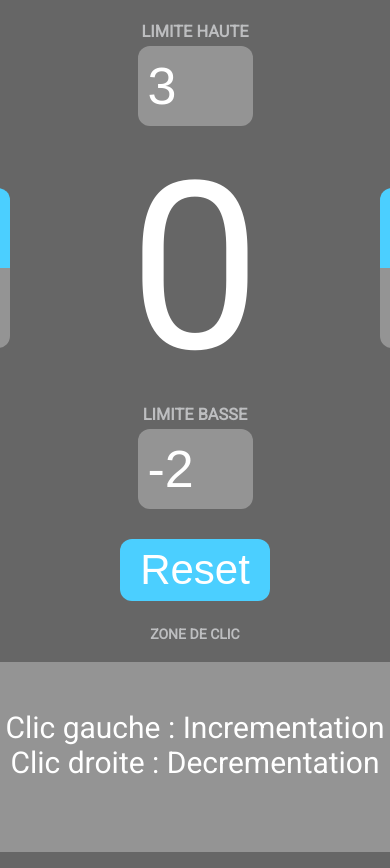
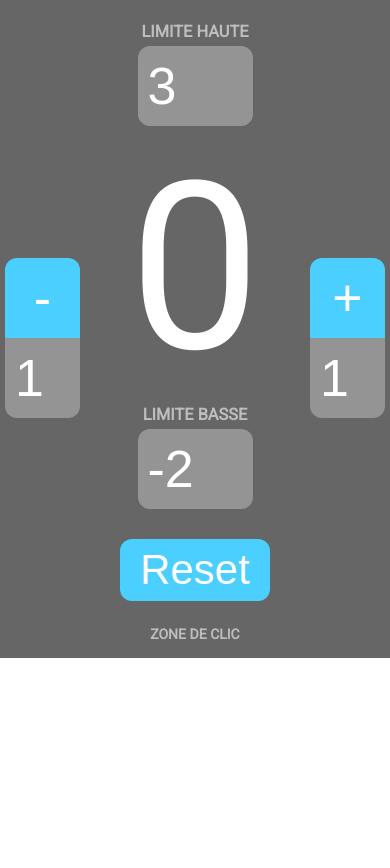
Before and after one commit to MJdiop/Compteur-de-Clics, a plain HTML site: page index.html in a window 390 px wide. Shown: the top 868 px of the page. After the commit the page ends 844 px from the top, so only its background shows below. Drawn offline with Linux system fonts and the light colour scheme.

Commit message:
add media query

```diff
--- a/style.css
+++ b/style.css
@@ -169,3 +169,23 @@ button:hover {
   text-align: center;
   box-shadow: 0 4px 12px 0 rgba(0, 0, 0, 0.4);
 }
+
+@media screen and (max-width: 600px) {
+  .content-center {
+    flex-direction: column;
+  }
+  .incrementer {
+    position: absolute;
+    right: 0%;
+    top: 30%;
+  }
+
+  .decrementer {
+    position: absolute;
+    left: 0%;
+    top: 30%;
+  }
+  .instruction {
+    display: none;
+  }
+}
```
